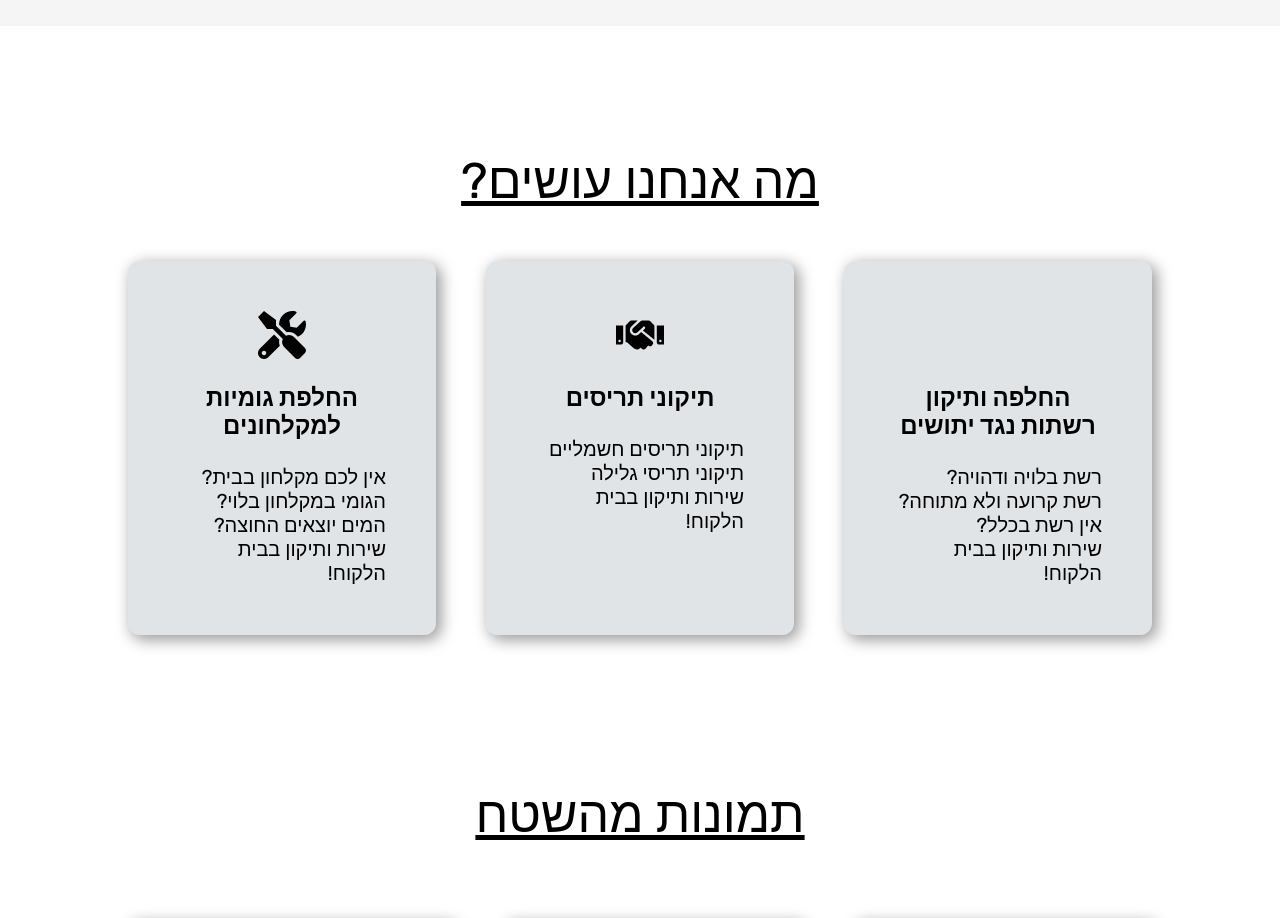
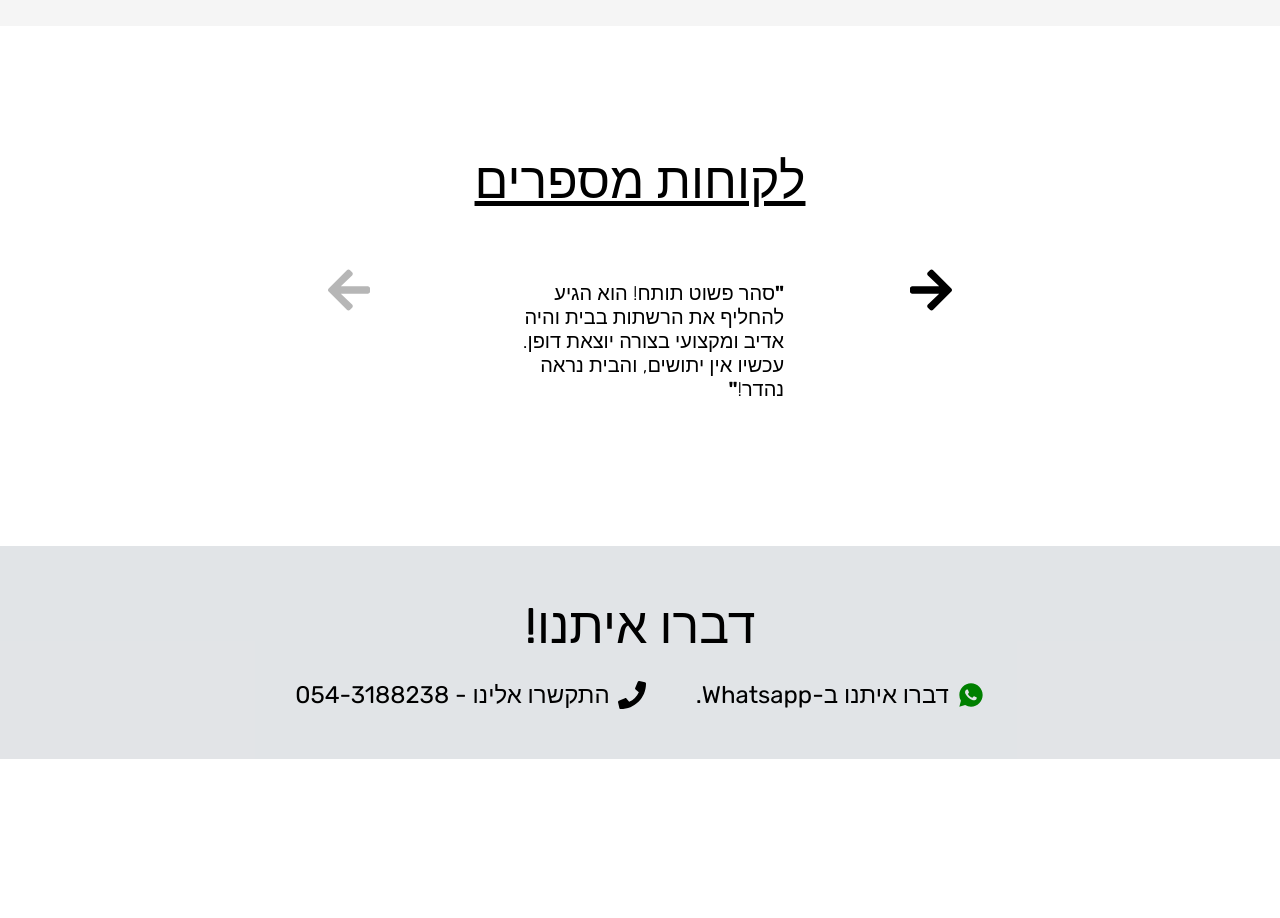
Before and after one commit to sagibarshai/shahr-ovad, a React (Create React App) app: page /#/glass in a window 1280 px wide. Shown: the part 4440-5358 px from the top of the page. After the commit the page ends 5199 px from the top, so only its background shows below. Built offline with nearby package versions, Linux system fonts and the light colour scheme; some icons are missing.

Commit message:
remove all category

```diff
--- a/src/App.tsx
+++ b/src/App.tsx
@@ -77,8 +77,7 @@ const App = () => {
         <Header />
         <Navigation />
         <Outlet />
-        <WhyChooseUs />
-        <WhatWeClean />
+
         <Carousel title={"לקוחות מספרים"} elements={reviews} />
         <ContactUs />
       </StyledAppWrapper>
```
